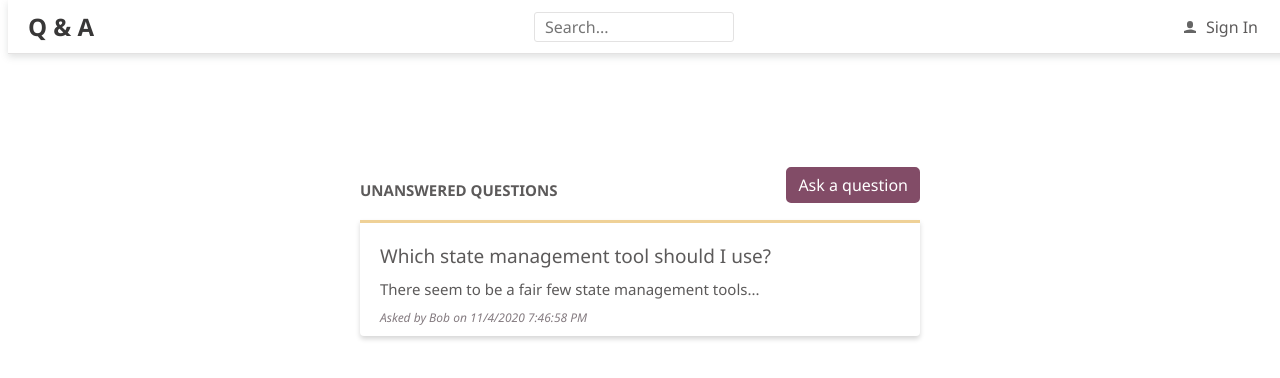
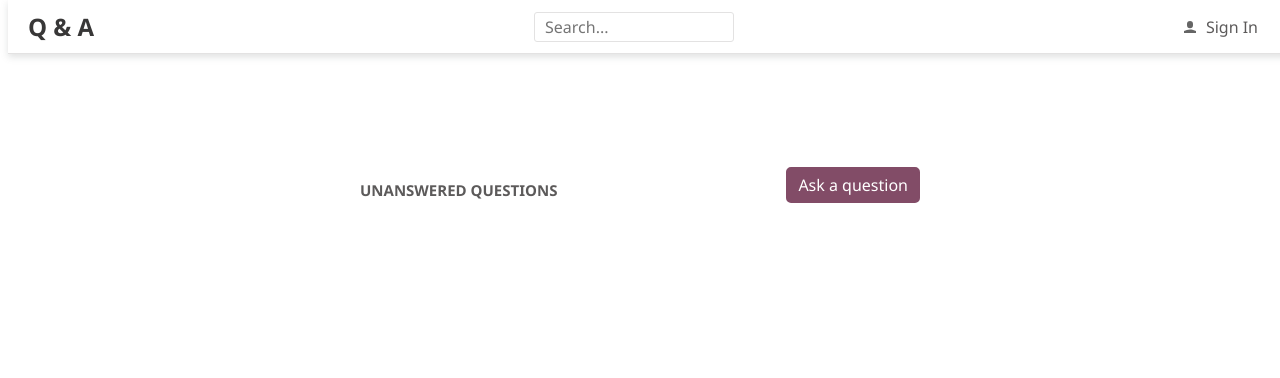
Before and after one commit to Delbert93/firstreactapp, a React (Create React App) app: page / in a window 1280 px wide. Shown: the top 378 px of the page. Built offline with nearby package versions, Linux system fonts and the light colour scheme.

Commit message:
Working on hocks

```diff
--- a/src/HomePage.tsx
+++ b/src/HomePage.tsx
@@ -1,4 +1,5 @@
 import React from 'react';
+import { useEffect } from 'react';
 /** @jsxImportSource @emotion/core */
 import { css, jsx } from '@emotion/core';
 import { PrimaryButton } from './Styles';
@@ -8,7 +9,11 @@
 import { PageTitle } from './PageTitle';
 
 
-export const HomePage = () => (
+export const HomePage = () => {
+  useEffect(() => {
+    console.log('first rendered');
+    }, []);
+  return (
     <Page>
       <div
         css=
@@ -43,7 +48,8 @@
           </h2>
           <PrimaryButton>Ask a question</PrimaryButton>
         </div>
-      <QuestionList data={getUnansweredQuestions()} />
+        {/* <QuestionList data={getUnansweredQuestions()} /> */}
       </div>
     </Page>
   );
+};
--- a/src/QuestionData.ts
+++ b/src/QuestionData.ts
@@ -48,6 +48,11 @@
     },
   ];
 
-  export const getUnansweredQuestions = (): QuestionData[] => {
-    return questions.filter(q => q.answers.length === 0);
-  };
+  const wait = (ms: number): Promise<void> => {
+    return new Promise(resolve => setTimeout(resolve, ms));
+   };
+
+ export const getUnansweredQuestions = async (): Promise<QuestionData[]> => {
+  await wait(500);
+  return questions.filter(q => q.answers.length === 0);
+};
```
Lines whose indentation alone changed are shown as unchanged.
